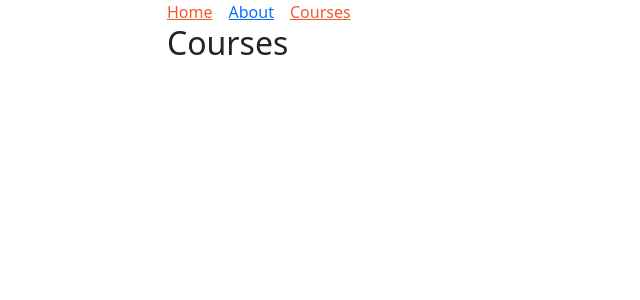
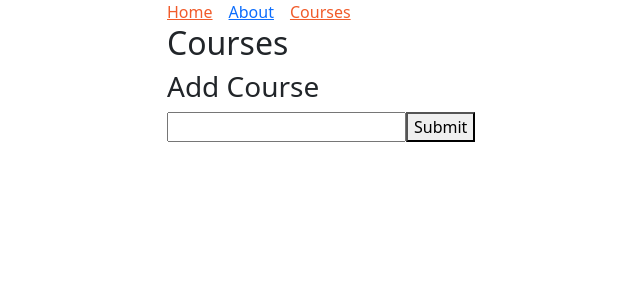
Before and after one commit to codetann/specialization-courses, a React app in the folder react/react-redux-router/: page /courses in a window 1280 px wide. Shown: the top 300 px of the page, without its empty margins (60-700 px from the left). Built offline with nearby package versions, Linux system fonts and the light colour scheme.

Commit message:
add form

```diff
--- a/react/react-redux-router/src/components/courses/CoursesPage.jsx
+++ b/react/react-redux-router/src/components/courses/CoursesPage.jsx
@@ -1,9 +1,29 @@
-import React from "react";
+import React, { useState } from "react";
 
 export default function CoursesPage() {
+  const [title, setTitle] = useState({ course: "" });
+
+  // Event Functions
+  const handle = {
+    change: (e) => {
+      setTitle((prevState) => {
+        return { ...prevState, course: e.target.value };
+      });
+    },
+    submit: (e) => {
+      e.preventDefault();
+      setTitle({ course: "" });
+    },
+  };
+
   return (
     <div>
-      <h2>Courses</h2>
+      <form onSubmit={handle.submit}>
+        <h2>Courses</h2>
+        <h3>Add Course</h3>
+        <input type="text" onChange={handle.change} value={title.course} />
+        <button type="submit">Submit</button>
+      </form>
     </div>
   );
 }
```
